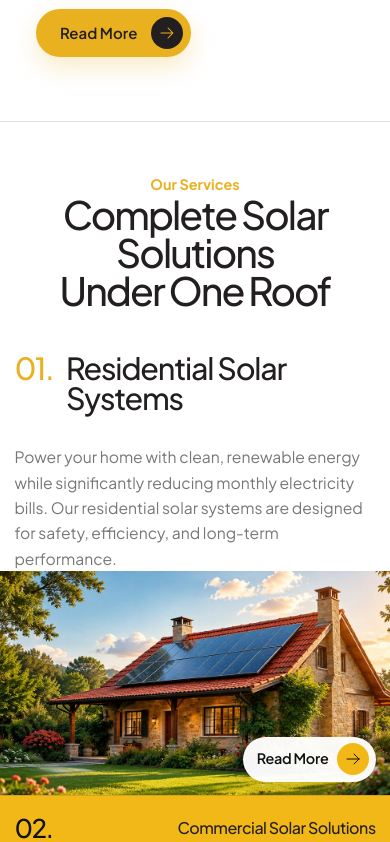
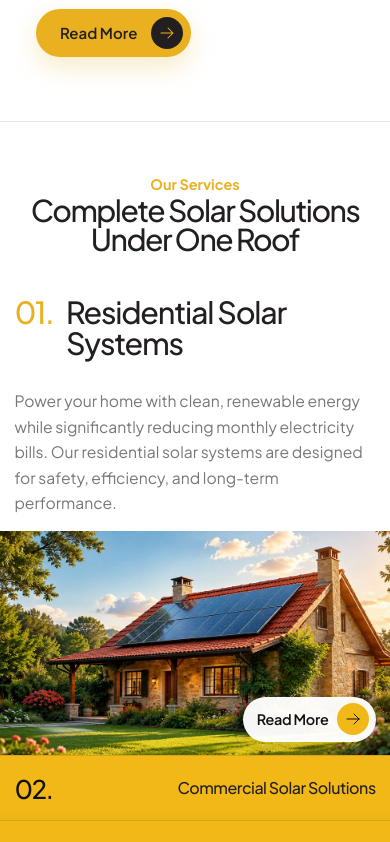
Before and after one commit to nikhilkumar202002/GPS-SOLAR, a Next.js app: page / in a window 390 px wide. Shown: the part 2260-3102 px from the top of the page. Built offline with nearby package versions, Linux system fonts and the light colour scheme.

Commit message:
refactor: adjust layout and padding in Hero, Service, and TrustedPartner sections for improved alignment and responsiveness

```diff
--- a/app/component/sections/Hero.module.css
+++ b/app/component/sections/Hero.module.css
@@ -41,11 +41,12 @@
 
 .content {
   position: absolute;
-  inset: auto 0 4.5rem;
+  inset: 50% 0 auto;
   display: flex;
   flex-direction: column;
-  align-items: flex-start;
-  text-align: left;
+  align-items: center;
+  text-align: center;
+  transform: translateY(-50%);
 }
 
 .heading {
@@ -99,6 +100,9 @@
   .content {
     padding-inline: 1rem;
     inset: auto 0 2.25rem;
+    align-items: flex-start;
+    text-align: left;
+    transform: none;
   }
 
   .actions {
--- a/app/component/sections/ServiceSection.module.css
+++ b/app/component/sections/ServiceSection.module.css
@@ -436,7 +436,7 @@
   }
 
   .content {
-    padding: 1.15rem 1rem 0;
+    padding: 1.15rem 1rem 1.1rem;
   }
 
   .description {
@@ -451,6 +451,7 @@
 @media (max-width: 767px) {
   .section {
     padding: 4rem 0;
+    padding-bottom: 5rem;
   }
 
   .header {
@@ -487,10 +488,11 @@
 @media (max-width: 480px) {
   .section {
     padding: 3.25rem 0;
+    padding-bottom: 4.5rem;
   }
 
   .heading {
-    font-size: clamp(1.9rem, 10vw, 2.5rem);
+    font-size: 30px;
   }
 
   .eyebrow {
@@ -512,7 +514,7 @@
   }
 
   .content {
-    padding: 1rem 0.9rem 0;
+    padding: 1rem 0.9rem 1rem;
   }
 
   .description {
--- a/app/component/sections/TrustedPartner.module.css
+++ b/app/component/sections/TrustedPartner.module.css
@@ -13,7 +13,7 @@
   display: grid;
   grid-template-columns: minmax(0, 1.05fr) minmax(0, 0.95fr);
   gap: 5rem;
-  align-items: end;
+  align-items: start;
 }
 
 .heading {
```
